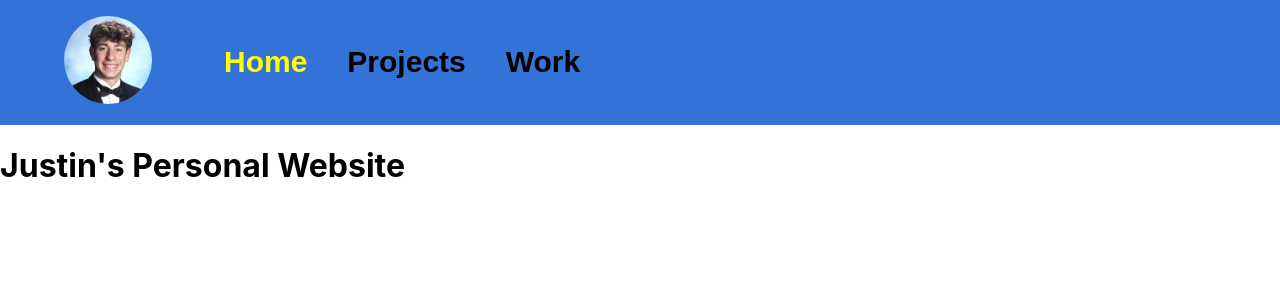
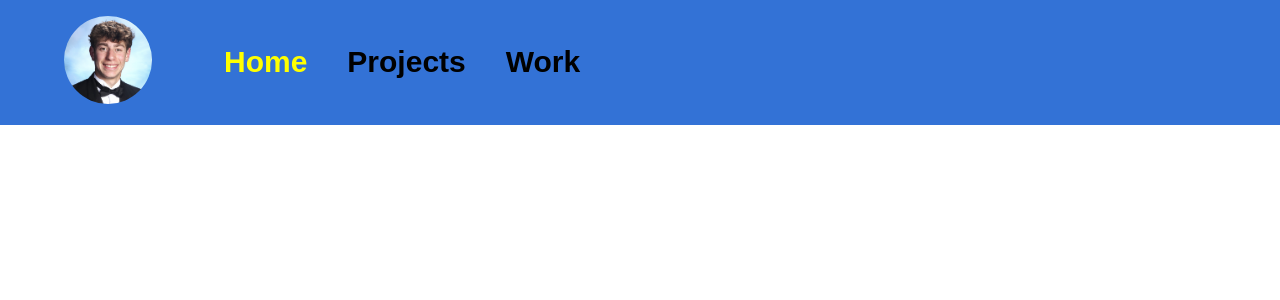
Before and after one commit to justin-glazer/Personal-Website, a React (Create React App) app in the folder personal-website/: page / in a window 1280 px wide. Shown: the top 300 px of the page. Built offline with nearby package versions, Linux system fonts and the light colour scheme.

Commit message:
started to format landing divs

```diff
--- a/personal-website/src/Landing.tsx
+++ b/personal-website/src/Landing.tsx
@@ -6,7 +6,14 @@ function Landing(){
     return (
         <>
           <Navbar page='Home'/>
-          <h1>Justin's Personal Website</h1>
+          <div style={{display: 'flex', flexDirection: 'column'}}> {/* App Content*/}
+            <div> {/* Left Half*/}
+
+            </div> {/* Left Half END*/}
+            <div> {/* Right Half*/}
+
+            </div> {/* Right Half END*/}
+          </div> {/* App Content END*/}
 
         </>
     )
```
